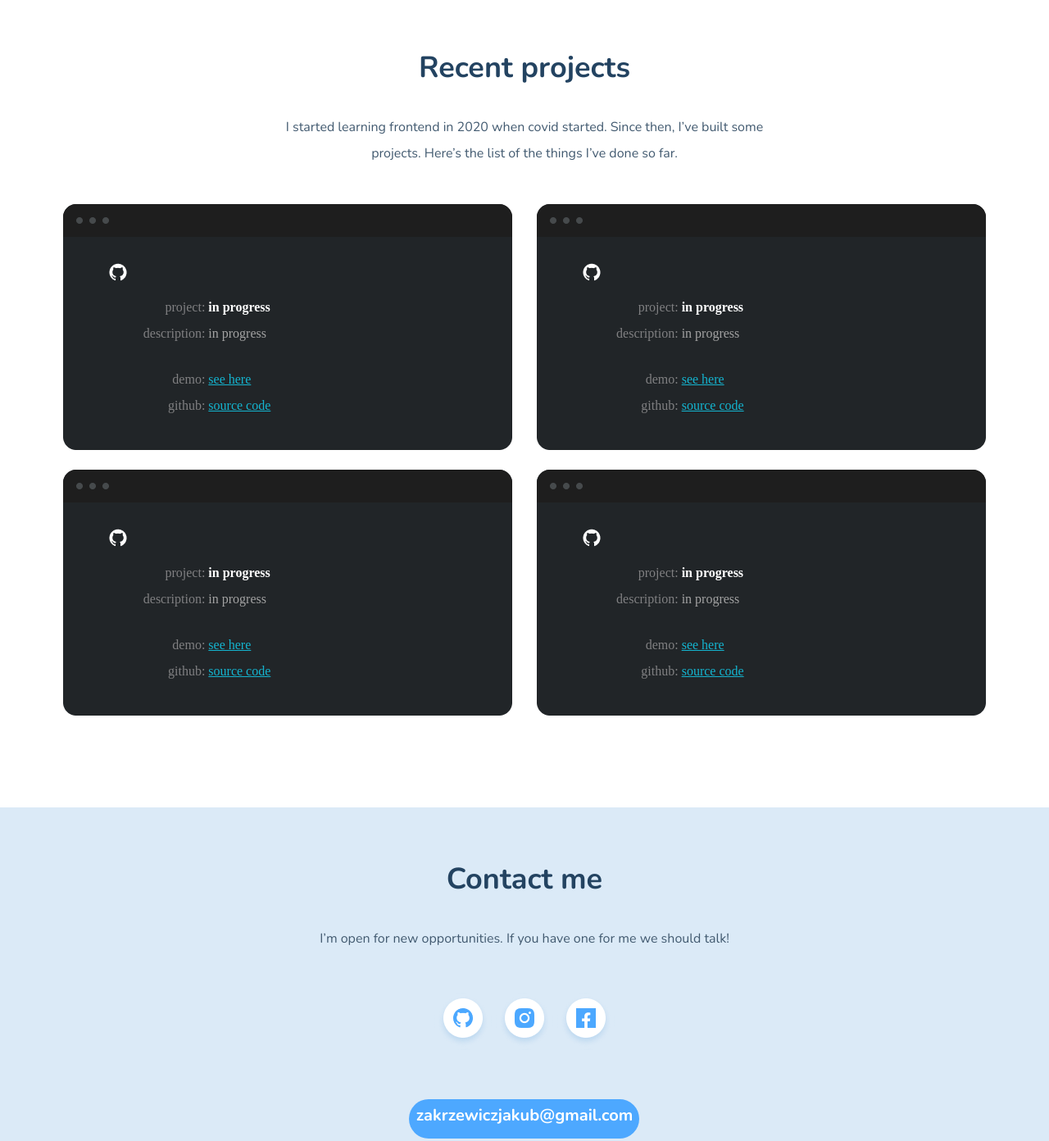
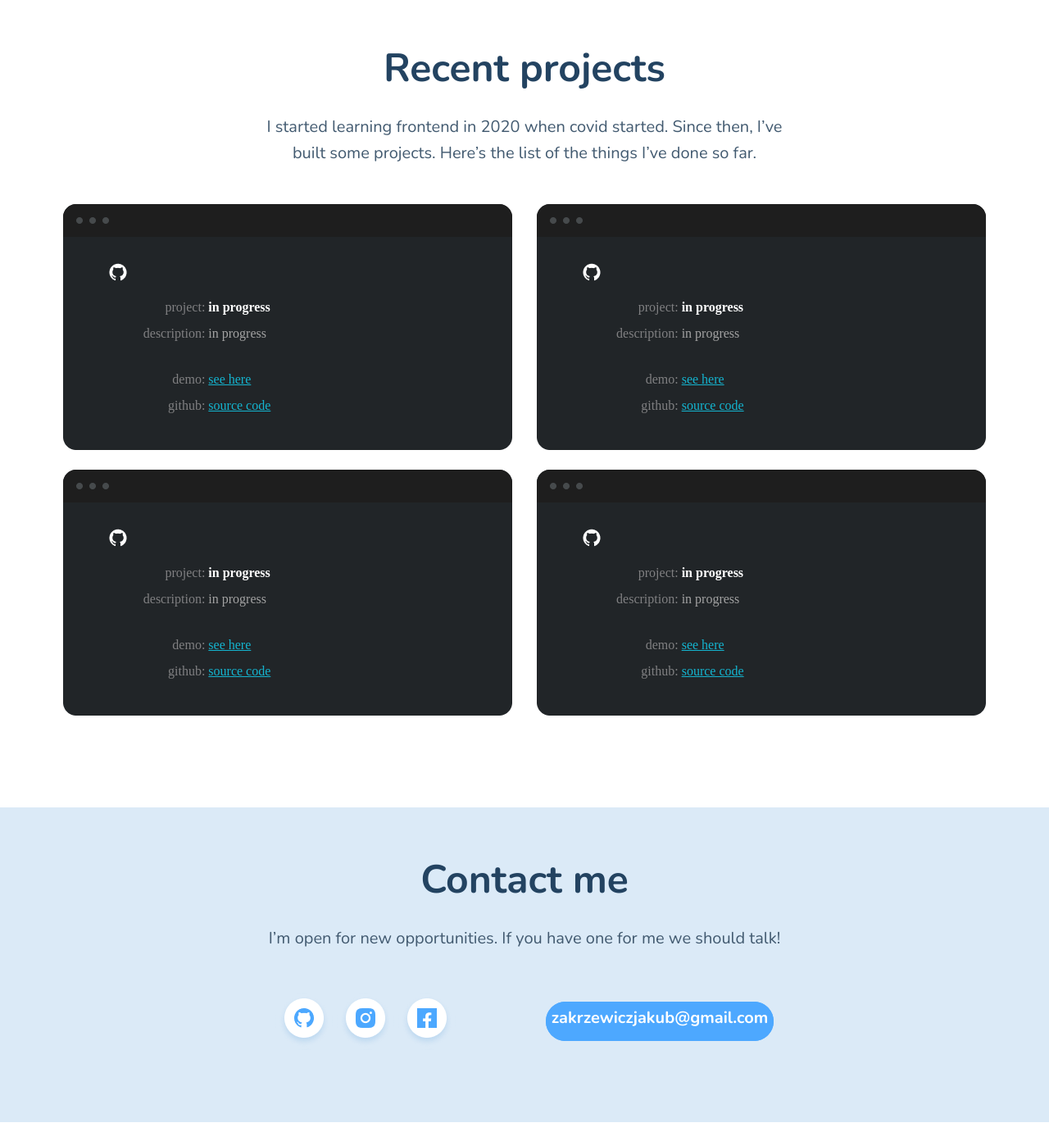
Before and after one commit to kilerynka/portfolio-design-by-graphic, a website built with webpack: page src/pages/index.html in a window 1280 px wide. Shown: the part 1520-2912 px from the top of the page at 82% size. After the commit the page ends 2889 px from the top, so only its background shows below. Built offline with nearby package versions, Linux system fonts and the light colour scheme; no server answers.

Commit message:
footer big screen

```diff
--- a/src/pages/index.html
+++ b/src/pages/index.html
@@ -268,7 +268,7 @@
               href="https://www.facebook.com/kuba.zakrzewicz.7"
             ></a>
           </div>
-          <div class="sectionFour__article-div">
+          <div class="sectionFour__article-mail sectionFour__article-div">
             <a class="footer-mail" href="mailto:zakrzewiczjakub@gmail.com"
               >zakrzewiczjakub@gmail.com</a
             >
--- a/src/scss/modules/footer.scss
+++ b/src/scss/modules/footer.scss
@@ -91,4 +91,34 @@
   .footer {
     grid-column: 1 / 15;
   }
+
+  .article-icons {
+    width: 100%;
+    height: 70px;
+    display: flex;
+    flex-direction: row;
+    justify-content: center;
+    align-items: baseline;
+    margin-top: 50px;
+  }
+
+  .sectionFour {
+    &__article {
+      &-h1 {
+        font-size: 48px;
+      }
+      &-p {
+        font-size: 20px;
+      }
+      &-mail {
+        background-image: url("../assets/img/MailBTN.png");
+        align-self: center;
+        margin-left: 110px;
+      }
+    }
+  }
+  .footer-mail {
+    width: 278px;
+    font-size: 20px;
+  }
 }
--- a/src/scss/modules/sectionThird.scss
+++ b/src/scss/modules/sectionThird.scss
@@ -125,6 +125,14 @@
 @media only screen and (min-width: 980px) {
   .sectionThreeContent {
     grid-column: 4 / 12;
+    &__header {
+      &-h1 {
+        font-size: 48px;
+      }
+      &-p {
+        font-size: 20px;
+      }
+    }
   }
   .sectionThree {
     width: 100%;
```
Also changed, not shown: src/assets/img/MailBTN.png (added).
